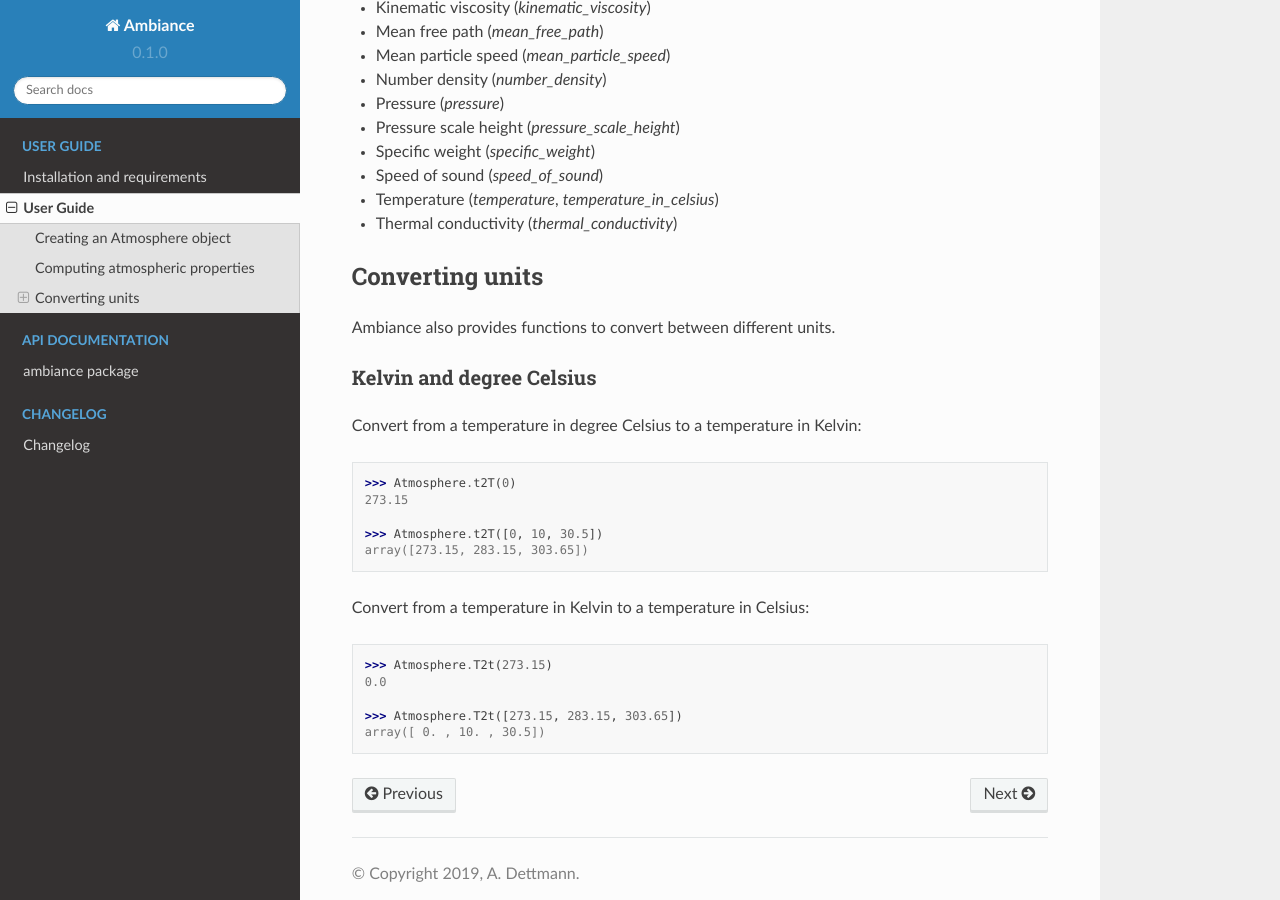
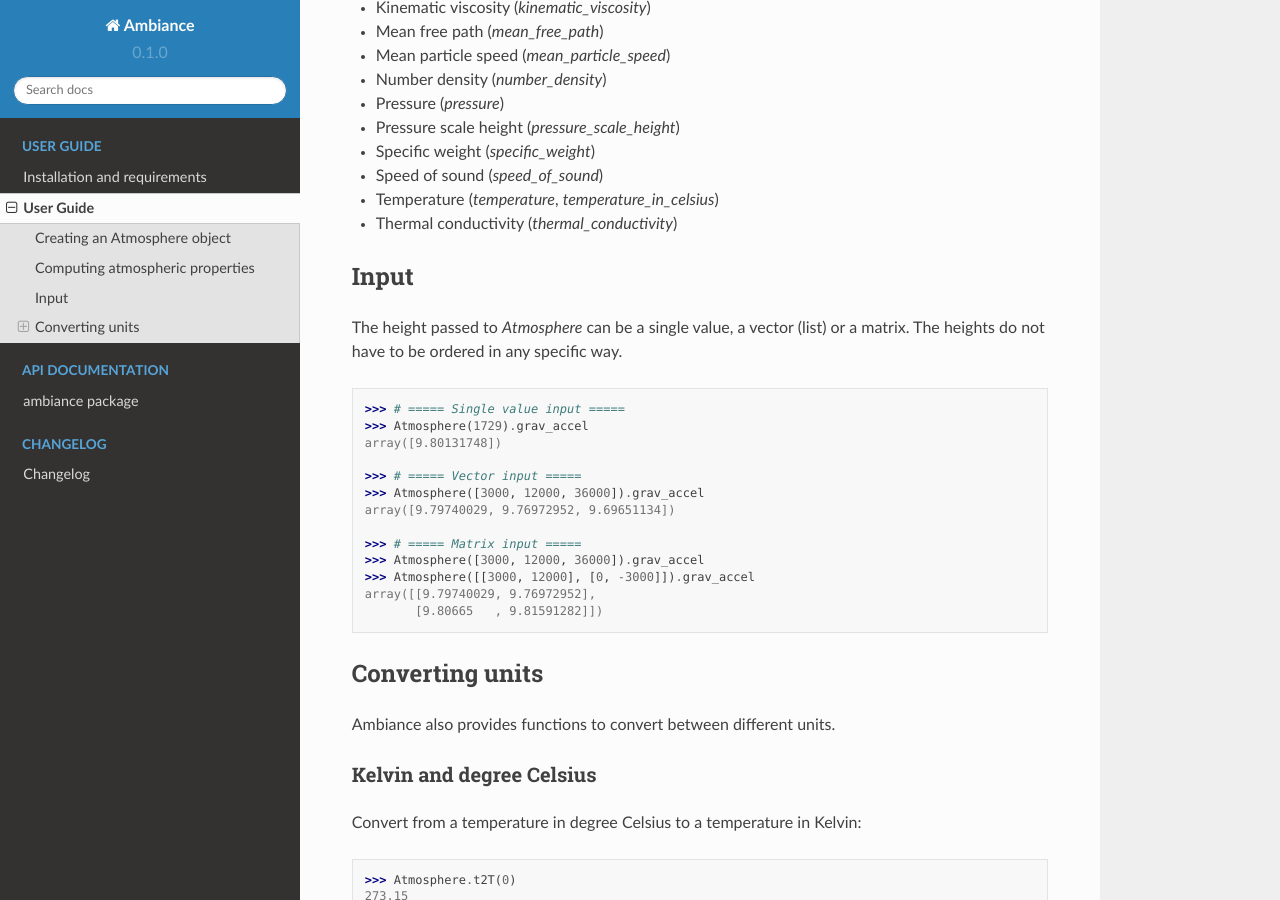
Before and after one commit to airinnova/ambiance, a Sphinx documentation site: the page built from docs/source/user_guide/detailed_user_guide.rst, in a window 1280 px wide and 900 px high, scrolled down 1398 px. Built offline with Sphinx 7.4.7 and the Read the Docs theme 2.0.0, drawn with Linux system fonts in a browser that asks for light colours.

```diff
--- a/docs/source/user_guide/detailed_user_guide.rst
+++ b/docs/source/user_guide/detailed_user_guide.rst
@@ -66,6 +66,27 @@ Computing atmospheric properties
 * Temperature (`temperature`, `temperature_in_celsius`)
 * Thermal conductivity (`thermal_conductivity`)
 
+Input
+-----
+
+The height passed to `Atmosphere` can be a single value, a vector (list) or a matrix. The heights do not have to be ordered in any specific way.
+
+.. code:: python
+
+    >>> # ===== Single value input =====
+    >>> Atmosphere(1729).grav_accel
+    array([9.80131748])
+
+    >>> # ===== Vector input =====
+    >>> Atmosphere([3000, 12000, 36000]).grav_accel
+    array([9.79740029, 9.76972952, 9.69651134])
+
+    >>> # ===== Matrix input =====
+    >>> Atmosphere([3000, 12000, 36000]).grav_accel
+    >>> Atmosphere([[3000, 12000], [0, -3000]]).grav_accel
+    array([[9.79740029, 9.76972952],
+           [9.80665   , 9.81591282]])
+
 Converting units
 ----------------
 
```
Also changed, not shown: README.rst (+27 -2 lines), docs/source/CHANGELOG.rst (+9 -0 lines).
